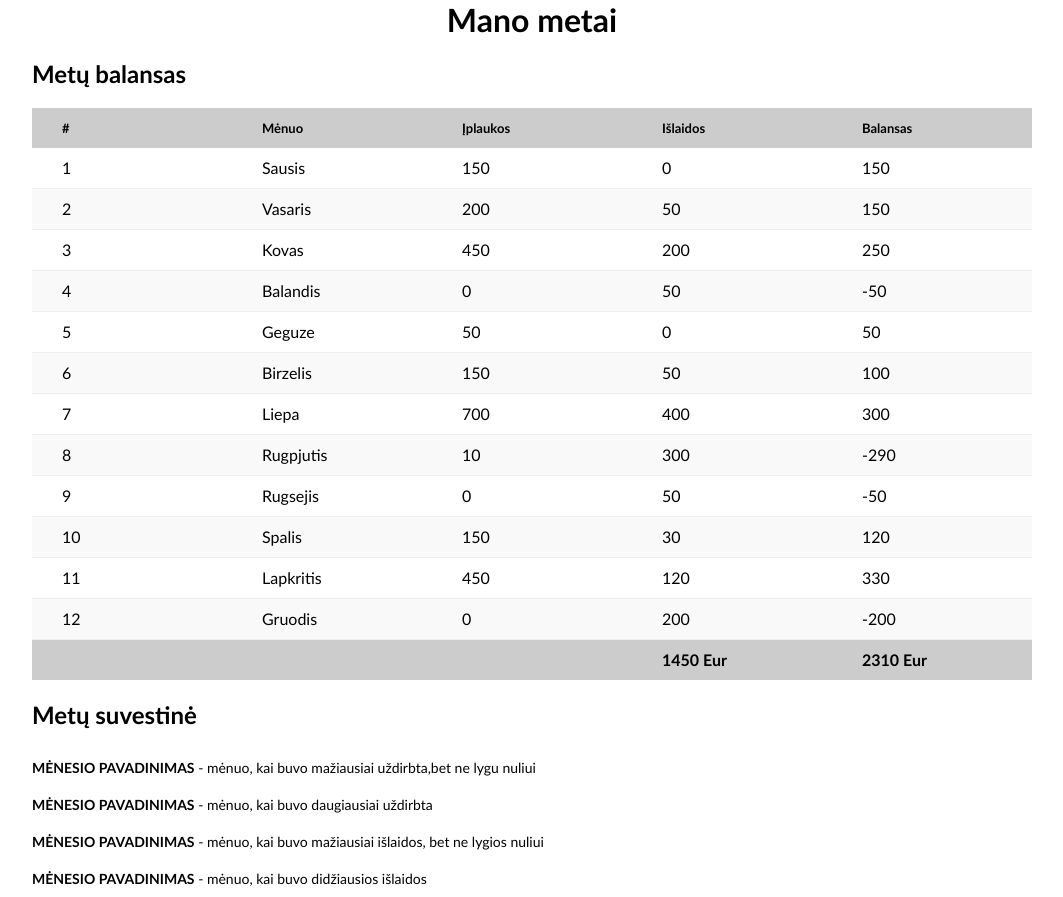
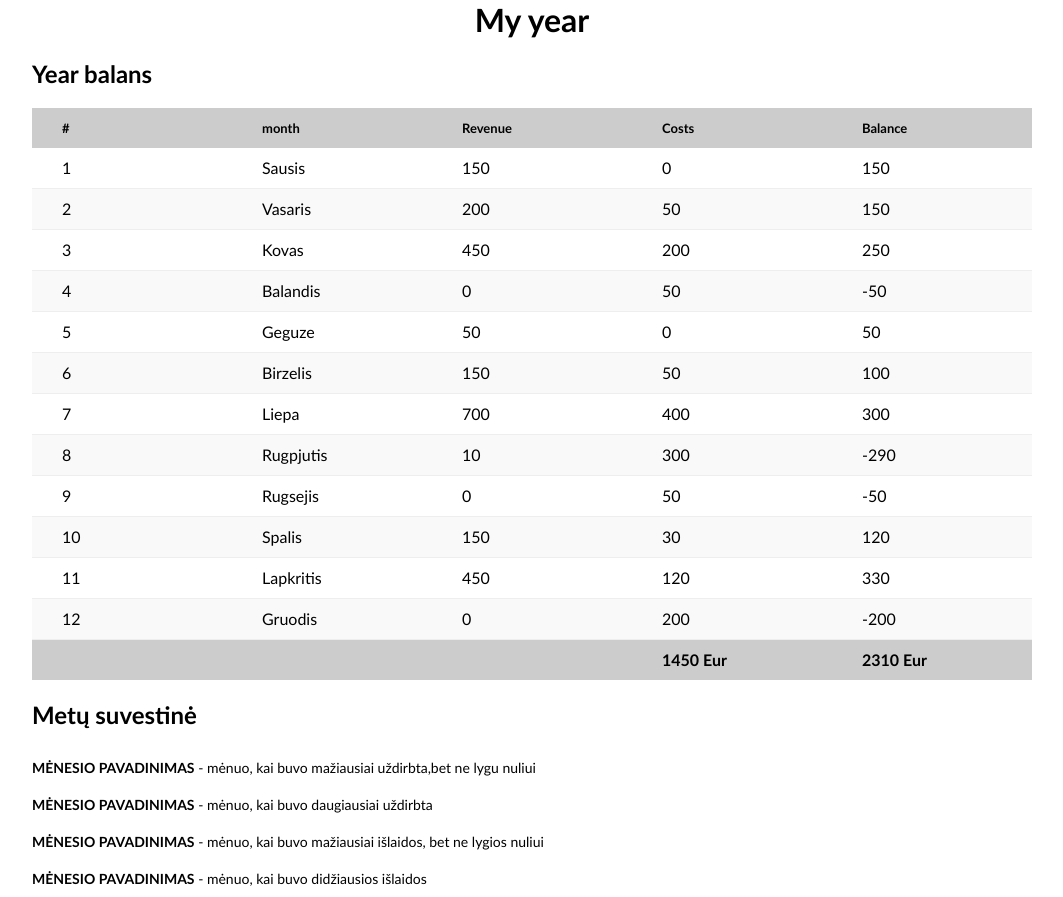
Before and after one commit to Vikinges/reelancecr-balance, a plain HTML site: page index.html in a window 1280 px wide. Shown: the whole page, without its empty margins (108-1171 px from the left). Drawn offline with Linux system fonts and the light colour scheme.

Commit message:
Fix Name

```diff
--- a/index.html
+++ b/index.html
@@ -4,7 +4,7 @@
     <meta charset="UTF-8">
     <meta name="viewport" content="width=device-width, initial-scale=1.0">
     <meta http-equiv="X-UA-Compatible" content="ie=edge">
-    <title>Pauliaus metai</title>
+    <title>Vladimir Year</title>
     <link rel="stylesheet" href="./css/reset.css">
     <link rel="stylesheet" href="./css/layout.css">
     <link rel="stylesheet" href="./css/table.css">
@@ -13,19 +13,19 @@
 <body>
     <div class="container">
         <div class="row">
-            <h1>Mano metai</h1>
+            <h1>My year</h1>
         </div>
         <div class="row">
-            <h2>Metų balansas</h2>
+            <h2>Year balans</h2>
         </div>
         <div class="row">
             <div class="table">
                 <div class="table-head">
                     <div class="cell">#</div>
-                    <div class="cell">Mėnuo</div>
-                    <div class="cell">Įplaukos</div>
-                    <div class="cell">Išlaidos</div>
-                    <div class="cell">Balansas</div>
+                    <div class="cell">month</div>
+                    <div class="cell">Revenue</div>
+                    <div class="cell">Costs</div>
+                    <div class="cell">Balance</div>
                 </div>
                 <div class="table-content">
                 </div>
```
